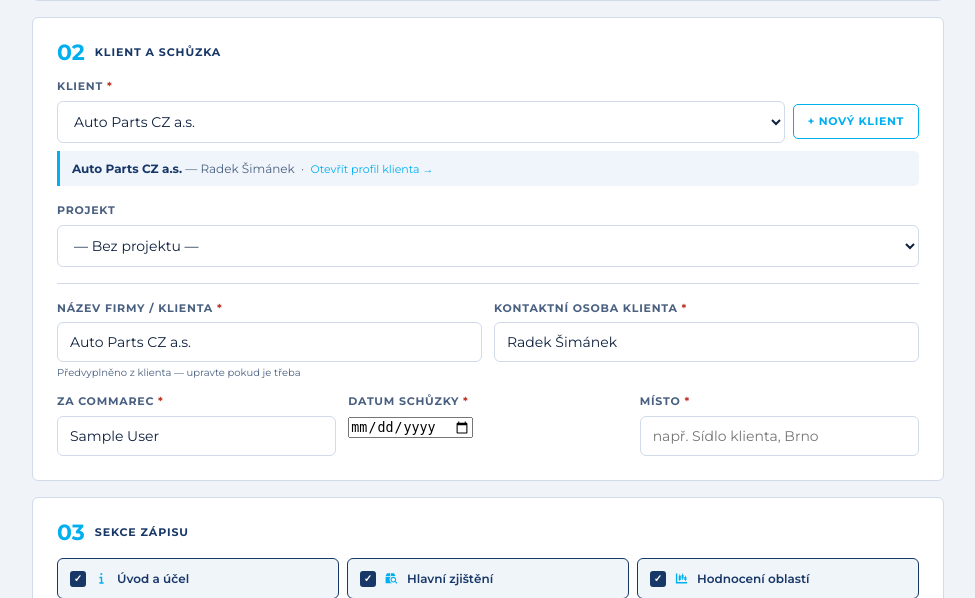
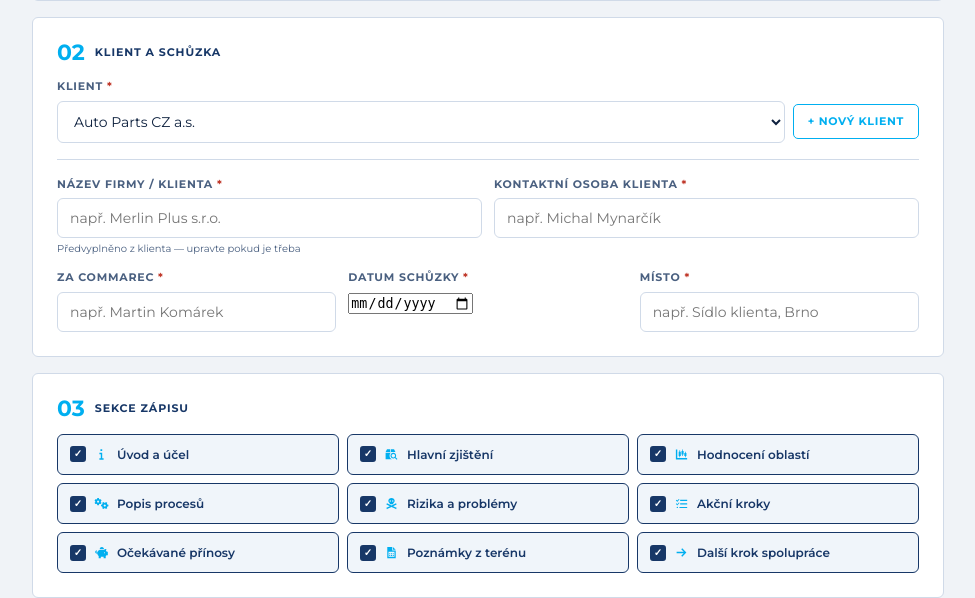
Before and after one commit to CommarecMK/commarec-zapisy-v2, a Flask app: page /novy?klient_id=5 in a window 1280 px wide. Shown: the part 436-1034 px from the top of the page, without its empty margins (152-1127 px from the left). Run offline with Flask 3, Linux system fonts and the light colour scheme; the visitor is signed in with stand-in values (Sample User, id 1); data comes from the database, SQL or seed files in the repository; parts of the project's set-up code (start-up, migrations or seed data) failed here and were passed over.

Commit message:
Add files via upload

```diff
--- a/templates/novy.html
+++ b/templates/novy.html
@@ -719,46 +719,6 @@
 }
 
 // Klient change — prefill fields + load projekty
-async function onKlientChange() {
-  const sel    = document.getElementById('klient-select');
-  const opt    = sel.options[sel.selectedIndex];
-  const kid    = sel.value;
-  const nazev  = opt?.dataset?.nazev  || '';
-  const kontakt= opt?.dataset?.kontakt || '';
-
-  // Prefill client info fields
-  const nameEl    = document.getElementById('client-name');
-  const contactEl = document.getElementById('client-contact');
-  if (nameEl && nazev)    { nameEl.value = nazev;    nameEl.style.borderColor=''; nameEl.style.background=''; }
-  if (contactEl && kontakt) { contactEl.value = kontakt; contactEl.style.borderColor=''; contactEl.style.background=''; }
-
-  // Show info bar
-  const bar = document.getElementById('klient-info-bar');
-  if (kid && nazev) {
-    bar.style.display = 'block';
-    bar.innerHTML = `<strong style="color:#173767;">${nazev}</strong>${kontakt ? ' — ' + kontakt : ''} &nbsp;·&nbsp; <a href="/klient/${kid}" target="_blank" style="color:#00AFF0;font-size:11px;">Otevřít profil klienta →</a>`;
-  } else {
-    bar.style.display = 'none';
-  }
-
-  // Load projekty
-  const psel = document.getElementById('projekt-select');
-  const prow = document.getElementById('projekt-row');
-  if (!kid) {
-    prow.style.display = 'none';
-    psel.innerHTML = '<option value="">— Bez projektu —</option>';
-    return;
-  }
-  prow.style.display = 'block';
-  psel.innerHTML = '<option value="">Načítám...</option>';
-  try {
-    const data = await fetch(`/novy/projekty/${kid}`).then(r=>r.json());
-    psel.innerHTML = '<option value="">— Bez projektu —</option>' +
-      (data.length ? data.map(p => `<option value="${p.id}">${p.nazev}</option>`).join('') : '');
-  } catch(e) {
-    psel.innerHTML = '<option value="">— Bez projektu —</option>';
-  }
-}
 
 // Keep loadProjekty as alias for backward compat
 function loadProjekty() { return onKlientChange(); }
```
Also changed, not shown: app/routes/report.py (+8 -4 lines).
